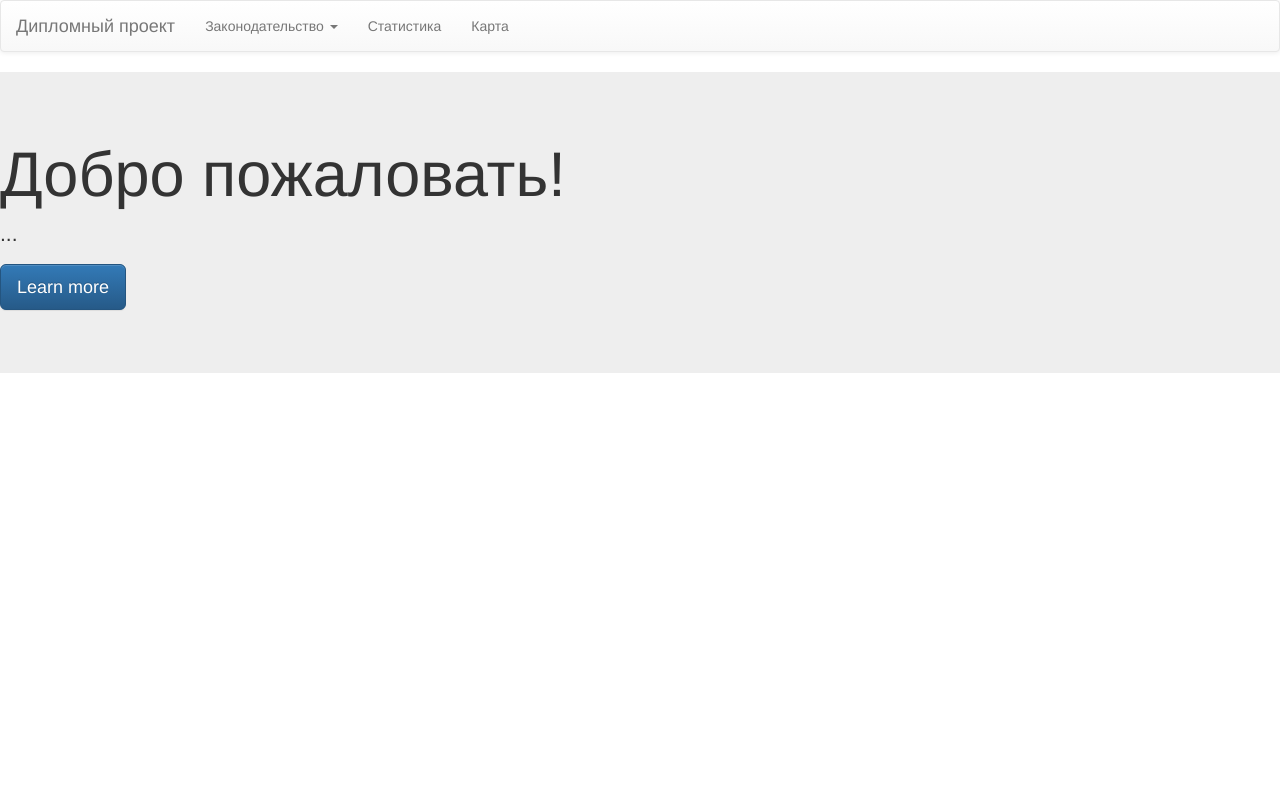
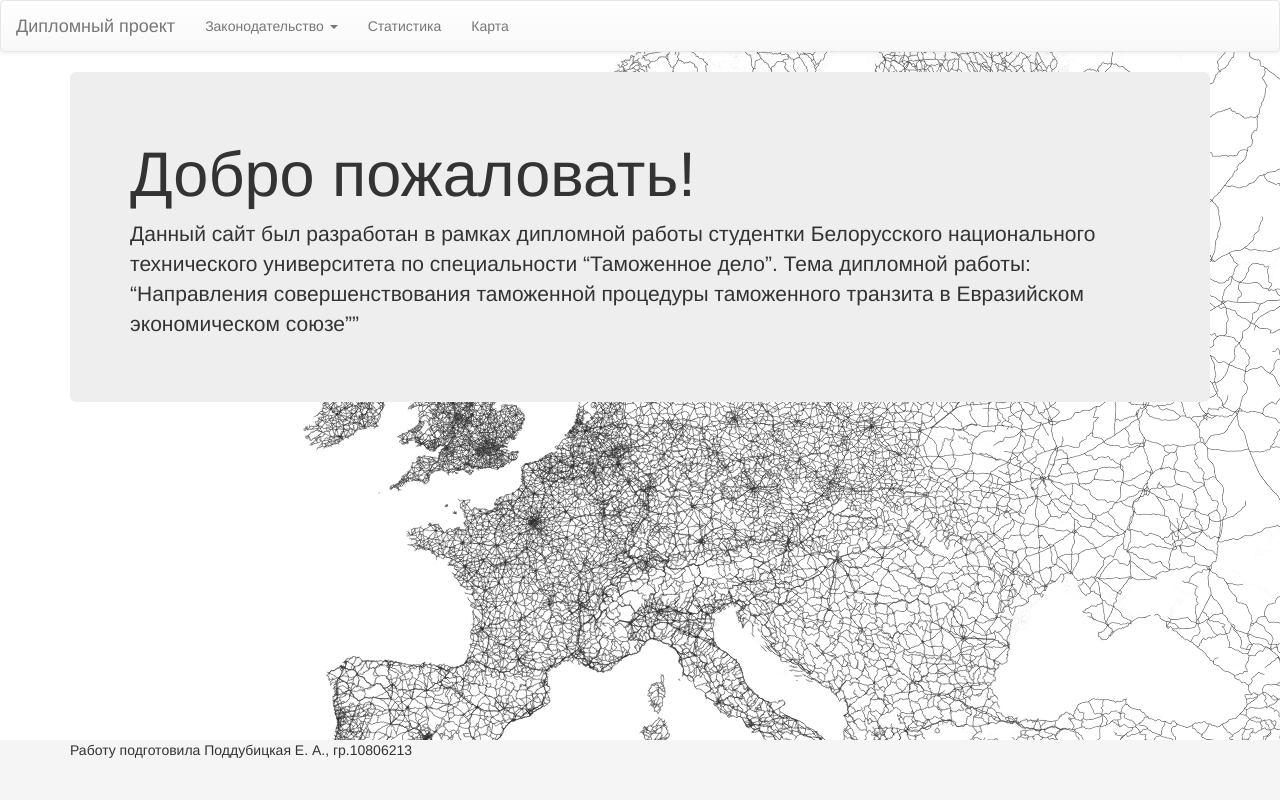
Before and after one commit to Eugenie182/customs-project, a website: page index.html in a window 1280 px wide. Drawn offline with Linux system fonts and the light colour scheme.

Commit message:
Final style adjustments.

```diff
--- a/index.html
+++ b/index.html
@@ -6,8 +6,9 @@
 
     <link rel="stylesheet" href="bower_components/bootstrap/dist/css/bootstrap.min.css">
     <link rel="stylesheet" href="bower_components/bootstrap/dist/css/bootstrap-theme.min.css">
+    <link rel="stylesheet" href="styles/main.css">
 </head>
-<body>
+<body id="background">
 
 <nav class="navbar navbar-default">
   <div class="container-fluid">
@@ -39,11 +40,16 @@
   </div><!-- /.container-fluid -->
 </nav>
 
-<div class="jumbotron">
+<div class="container">
+  <div class="jumbotron">
   <h1>Добро пожаловать!</h1>
-  <p>...</p>
-  <p><a class="btn btn-primary btn-lg" href="#" role="button">Learn more</a></p>
+  <p>Данный сайт был разработан в рамках дипломной работы студентки Белорусского национального технического университета по специальности “Таможенное дело”.
+  Тема дипломной работы: “Направления совершенствования таможенной процедуры таможенного транзита в Евразийском экономическом союзе””
+  </p>
+  </div>
+
 </div>
+    <footer class="footer"><p class="container">Работу подготовила Поддубицкая Е. А., гр.10806213</p></footer>
 
     <script src="bower_components/jquery/dist/jquery.min.js"></script>
     <script src="bower_components/bootstrap/dist/js/bootstrap.min.js"></script>
--- a/styles/main.css
+++ b/styles/main.css
@@ -26,3 +26,15 @@
     height: 300px;
     border: 1px solid #F1F1F1;
 }
+
+.footer {
+    position: absolute;
+    bottom: 0;
+    width: 100%;
+    height: 60px;
+    background-color: #f5f5f5;
+}
+
+#background {
+    background-image: url("../images/background.png");
+}
```
Also changed, not shown: customs_code.html (+1 -0 lines), law_acts.html (+1 -0 lines), images/background.png (added).
